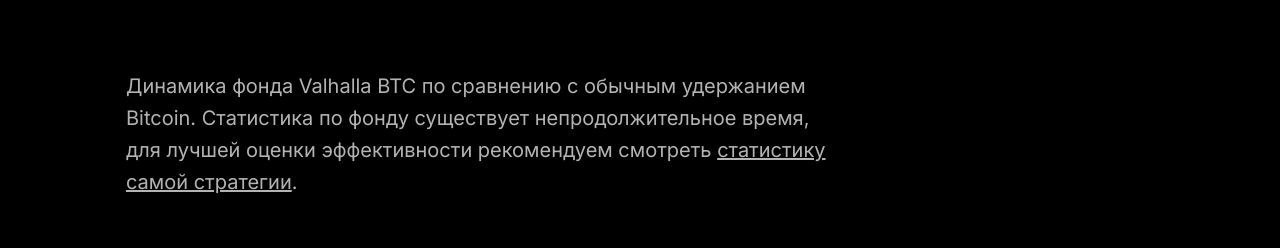
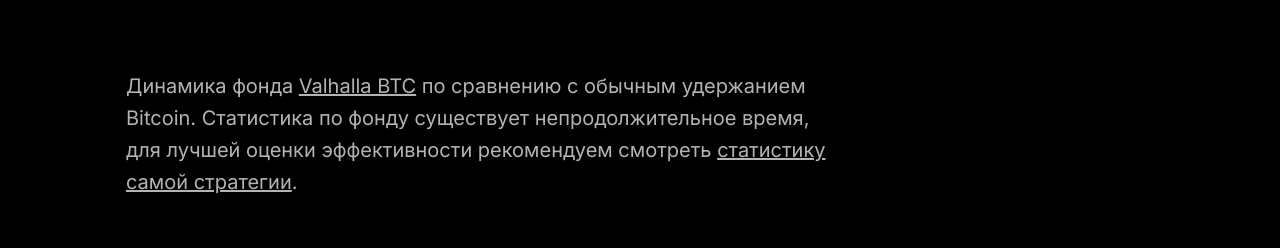
Before and after one commit to denissilantev64/VLHXBTC-dashboard, a React (Vite) app: page / in a window 1280 px wide. Shown: the part 203-451 px from the top of the page. Built offline with nearby package versions, Linux system fonts and the light colour scheme.

Commit message:
Add link to Valhalla BTC fund description

```diff
--- a/src/components/Header/Header.tsx
+++ b/src/components/Header/Header.tsx
@@ -57,7 +57,17 @@ export const Header: FC<HeaderProps> = ({
           <p className="description">{translation.description}</p>
         ) : (
           <p className="description">
-            {translation.description.beforeLink}
+            {translation.description.beforeLink ?? ''}
+            {translation.description.fundLinkText && translation.description.fundLinkUrl ? (
+              <a
+                href={translation.description.fundLinkUrl}
+                target="_blank"
+                rel="noopener noreferrer"
+              >
+                {translation.description.fundLinkText}
+              </a>
+            ) : null}
+            {translation.description.middleText ?? ''}
             <a
               href={translation.description.linkUrl}
               target="_blank"
--- a/src/i18n.ts
+++ b/src/i18n.ts
@@ -2,8 +2,11 @@ export const translations = {
   ru: {
     title: 'Аналитика Valhalla BTC',
     description: {
-      beforeLink:
-        'Динамика фонда Valhalla BTC по сравнению с обычным удержанием Bitcoin. Статистика по фонду существует непродолжительное время, для лучшей оценки эффективности рекомендуем смотреть ',
+      beforeLink: 'Динамика фонда ',
+      fundLinkText: 'Valhalla BTC',
+      fundLinkUrl: 'https://dhedge.org/vault/0xf8fba992f763d8b9a8f47a4c130c1a352c24c6a9',
+      middleText:
+        ' по сравнению с обычным удержанием Bitcoin. Статистика по фонду существует непродолжительное время, для лучшей оценки эффективности рекомендуем смотреть ',
       linkText: 'статистику самой стратегии',
       linkUrl:
         'https://dune.com/gmx-io/v2-lp-dashboard?benchmark_e87f66=&period_e52e23=all-time&pool_efd2e5=gm+arbitrum+BTC%2FUSD+%5BWBTC.b-USDC%5D',
```
